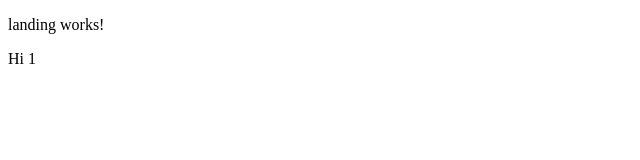
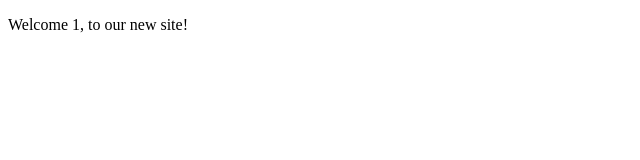
Before and after one commit to ChristianGracia/Angular, an Angular app in the folder playground/: page /landing/1 in a window 1280 px wide. Shown: the top 160 px of the page, without its empty margins (0-640 px from the left). Built offline with nearby package versions, Linux system fonts and the light colour scheme.

Commit message:
added list todo component

```diff
--- a/playground/src/app/app-routing.module.ts
+++ b/playground/src/app/app-routing.module.ts
@@ -3,6 +3,7 @@ import { Routes, RouterModule } from '@angular/router';
 import { LoginComponent } from './login/login.component';
 import { LandingComponent } from './landing/landing.component';
 import { ErrorComponent } from './error/error.component';
+import { ListTodosComponent } from './list-todos/list-todos.component';
 
 // welcome
 const routes: Routes = [
@@ -12,6 +13,7 @@ const routes: Routes = [
   {
     path: 'landing/:name', component: LandingComponent
   },
+  { path: 'todos', component: ListTodosComponent },
   {
     path: '**', component: ErrorComponent
   }
--- a/playground/src/app/app.module.ts
+++ b/playground/src/app/app.module.ts
@@ -7,13 +7,15 @@ import { AppComponent } from './app.component';
 import { LandingComponent } from './landing/landing.component';
 import { LoginComponent } from './login/login.component';
 import { ErrorComponent } from './error/error.component';
+import { ListTodosComponent } from './list-todos/list-todos.component';
 
 @NgModule({
   declarations: [
     AppComponent,
     LandingComponent,
     LoginComponent,
-    ErrorComponent
+    ErrorComponent,
+    ListTodosComponent
   ],
   imports: [
     BrowserModule,
--- a/playground/src/app/landing/landing.component.html
+++ b/playground/src/app/landing/landing.component.html
@@ -1,2 +1 @@
-<p>landing works!</p>
-<p>Hi {{name}}</p>
+<p>Welcome {{name}}, to our new site!</p>
--- /dev/null
+++ b/playground/src/app/list-todos/list-todos.component.html
@@ -0,0 +1 @@
+<p>list-todos works!</p>
--- /dev/null
+++ b/playground/src/app/list-todos/list-todos.component.ts
@@ -0,0 +1,15 @@
+import { Component, OnInit } from '@angular/core';
+
+@Component({
+  selector: 'app-list-todos',
+  templateUrl: './list-todos.component.html',
+  styleUrls: ['./list-todos.component.scss']
+})
+export class ListTodosComponent implements OnInit {
+
+  constructor() { }
+
+  ngOnInit() {
+  }
+
+}
```
Also changed, not shown: playground/src/app/list-todos/list-todos.component.scss (added), 1 other file (tests, documents, lock files or other folders).
